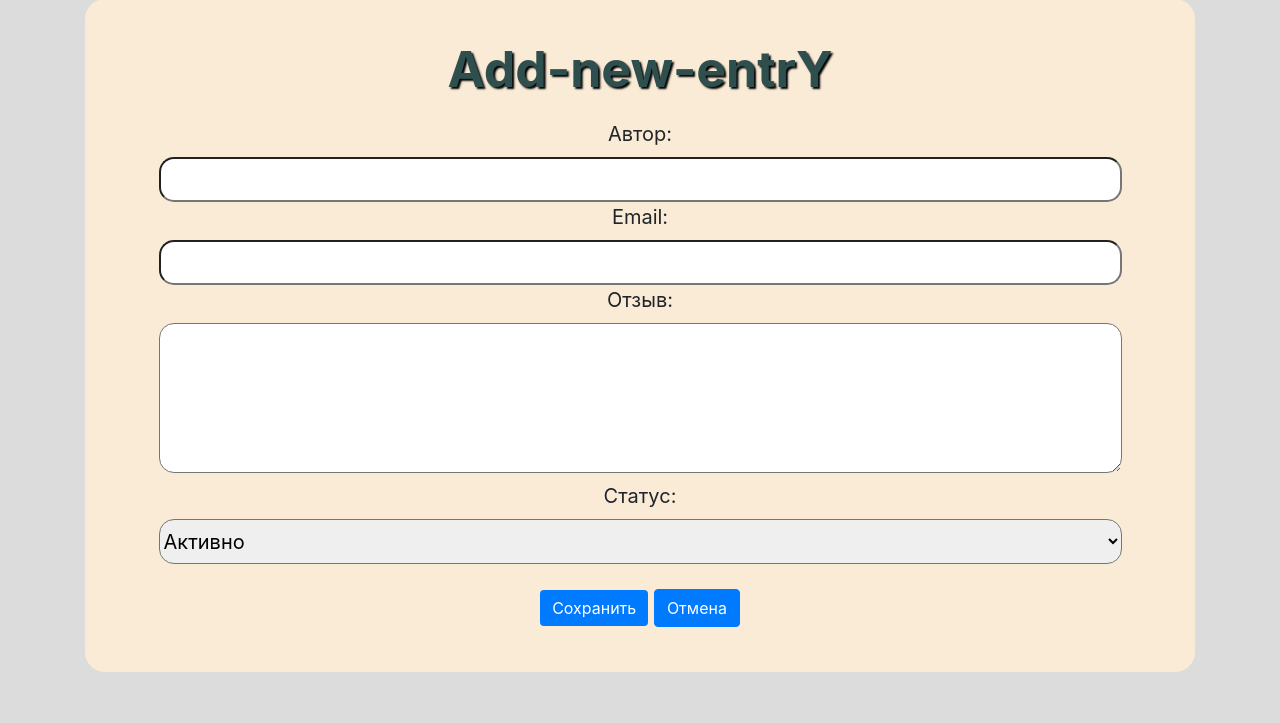
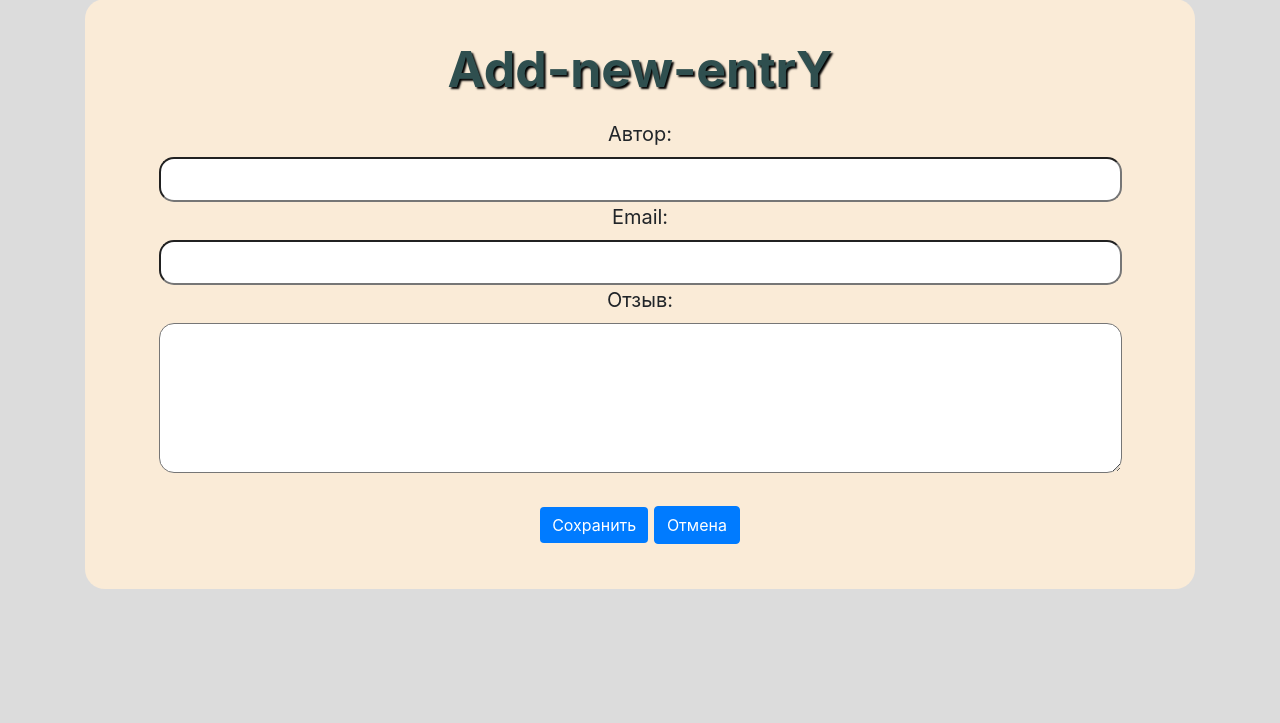
Before and after one commit to big-arturka/exam_6, a Django app: page /entry/add/ in a window 1280 px wide. Shown: the part 77-800 px from the top of the page. Run offline with Django 3.2, Linux system fonts and the light colour scheme; some libraries are stand-ins or nearby versions.

Commit message:
Отредактирована form.py, и шаблоны формы.

```diff
--- a/source/webapp/forms.py
+++ b/source/webapp/forms.py
@@ -1,16 +1,10 @@
 from django import forms
-from .models import ENTRY_STATUS, DEFAULT_STATUS
 
 
 class EntryForm(forms.Form):
     author = forms.CharField(max_length=100, required=True, label='Автор:',
                              widget=forms.TextInput(attrs={'class': 'form-input'}))
-
     email = forms.EmailField(max_length=100, required=True, label='Email:',
                              widget=forms.TextInput(attrs={'class': 'form-input'}))
-
     description = forms.CharField(max_length=2000, required=True, label='Отзыв:',
                                   widget=forms.Textarea(attrs={'class': 'form-area'}))
-
-    status = forms.ChoiceField(choices=ENTRY_STATUS, label='Статус:', initial=DEFAULT_STATUS,
-                               widget=forms.Select(attrs={'class': 'form-select'}))
--- a/source/webapp/templates/index.html
+++ b/source/webapp/templates/index.html
@@ -21,7 +21,6 @@
             <div class="card w-100">
                 <div class="card-body">
                     <h3 class="card-title">{{ entries.author }} ({{ entries.email }})</h3>
-                    <p class="card-text">Статус записи: {{ entries.get_status_display }}</p>
                     <p class="card-text">{{ entries.description }}</p>
                     <p class="card-text">Запись создана: {{ entries.created_at }} | Отредактирована: {{ entries.updated_at }}</p>
                     <a href="{% url 'entry_update' entries.pk %}" class="btn btn-primary">Изменить</a>
--- a/source/webapp/templates/partial/form.html
+++ b/source/webapp/templates/partial/form.html
@@ -4,7 +4,6 @@
     {% include 'partial/form_field.html' with field=form.author %}
     {% include 'partial/form_field.html' with field=form.email %}
     {% include 'partial/form_field.html' with field=form.description %}
-    {% include 'partial/form_field.html' with field=form.status %}
 
 <input type="submit" class="btn btn-primary" value="{{ button_text|default:'Submit' }}"/>
 <a href="{% url 'index' %}" class="btn btn-primary" >Отмена</a>
```
